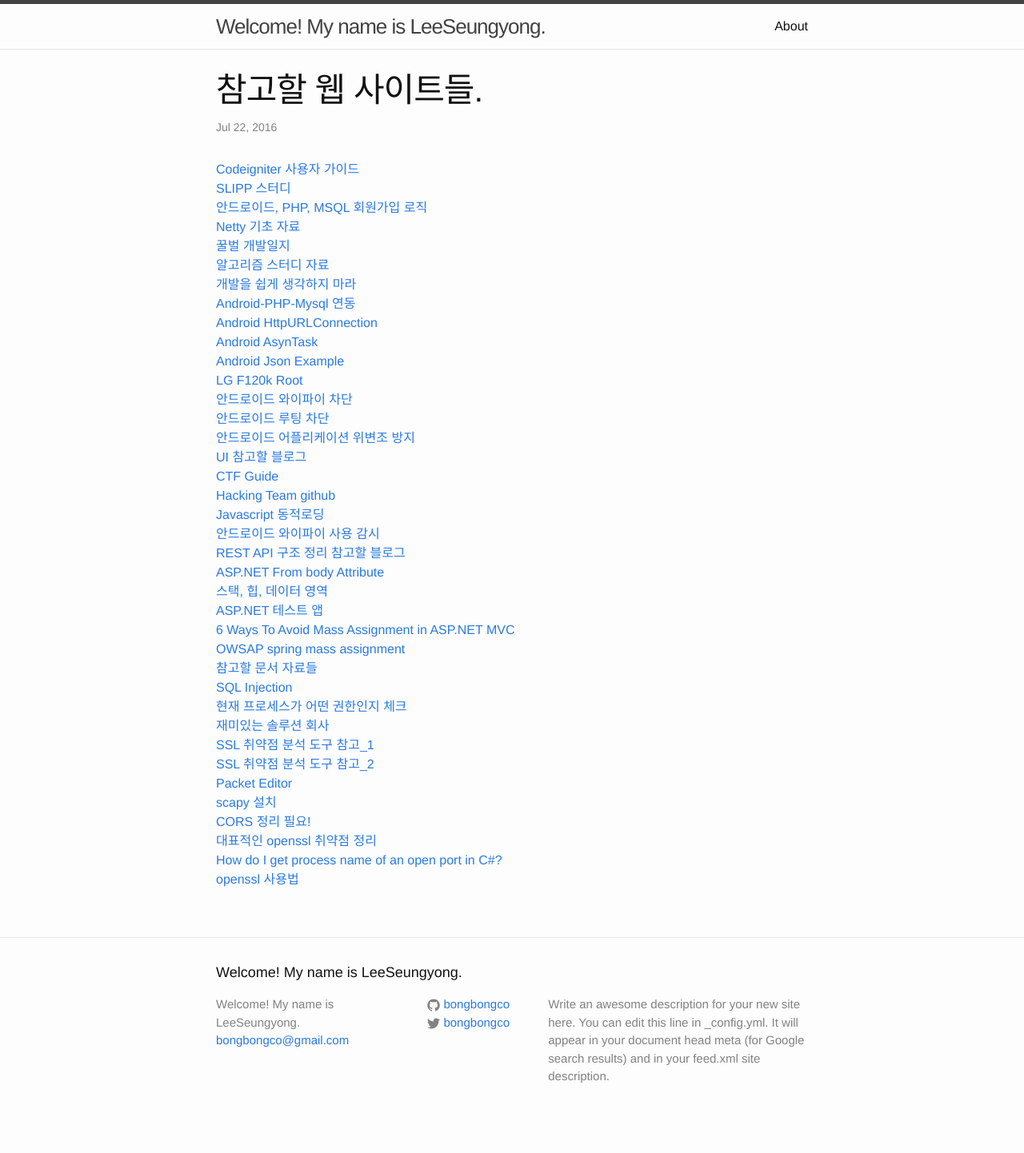
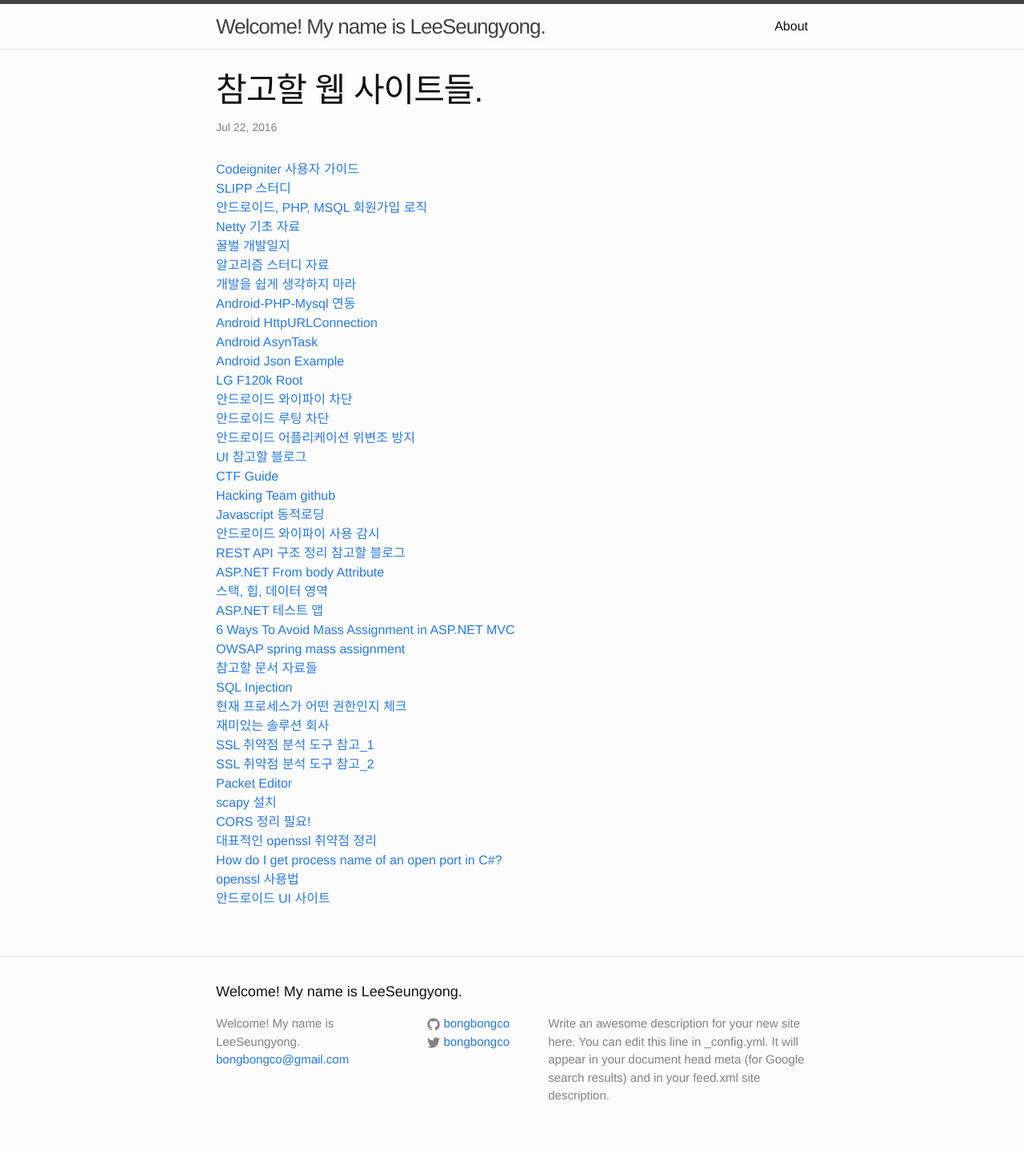
Before and after one commit to LktProgrammer/bongbongco.github.io, a Jekyll site: the page built from _posts/2016-07-22-Website-List.markdown, in a window 1280 px wide. Shown: the whole page at 80% size. Built offline with Jekyll 4.4.1, drawn with Linux system fonts in a browser that asks for light colours; before the commit the page ends 1418 px from its top, so only the background shows below that.

Commit message:
Update 2016-07-22-Website-List.markdown

```diff
--- a/_posts/2016-07-22-Website-List.markdown
+++ b/_posts/2016-07-22-Website-List.markdown
@@ -41,3 +41,4 @@ title: 참고할 웹 사이트들.
 [대표적인 openssl 취약점 정리](http://coffeenix.net/bbs/viewtopic.php?p=10318)
 [How do I get process name of an open port in C#?](http://stackoverflow.com/questions/1675077/how-do-i-get-process-name-of-an-open-port-in-c)
 [openssl 사용법](https://www.madboa.com/geek/openssl/#how-do-i-get-a-list-of-available-ciphers)
+[안드로이드 UI 사이트](http://www.uiparade.com/)
```
